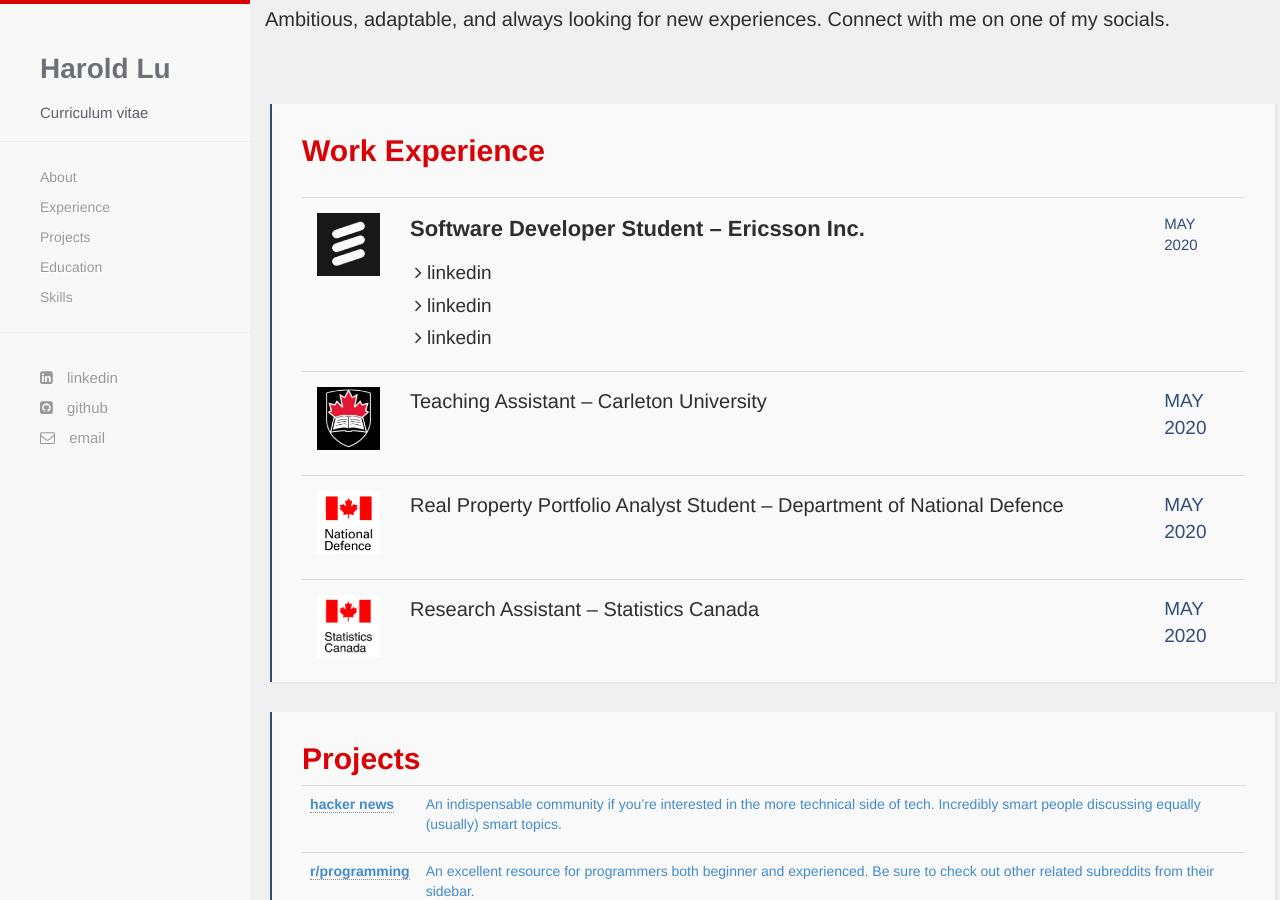
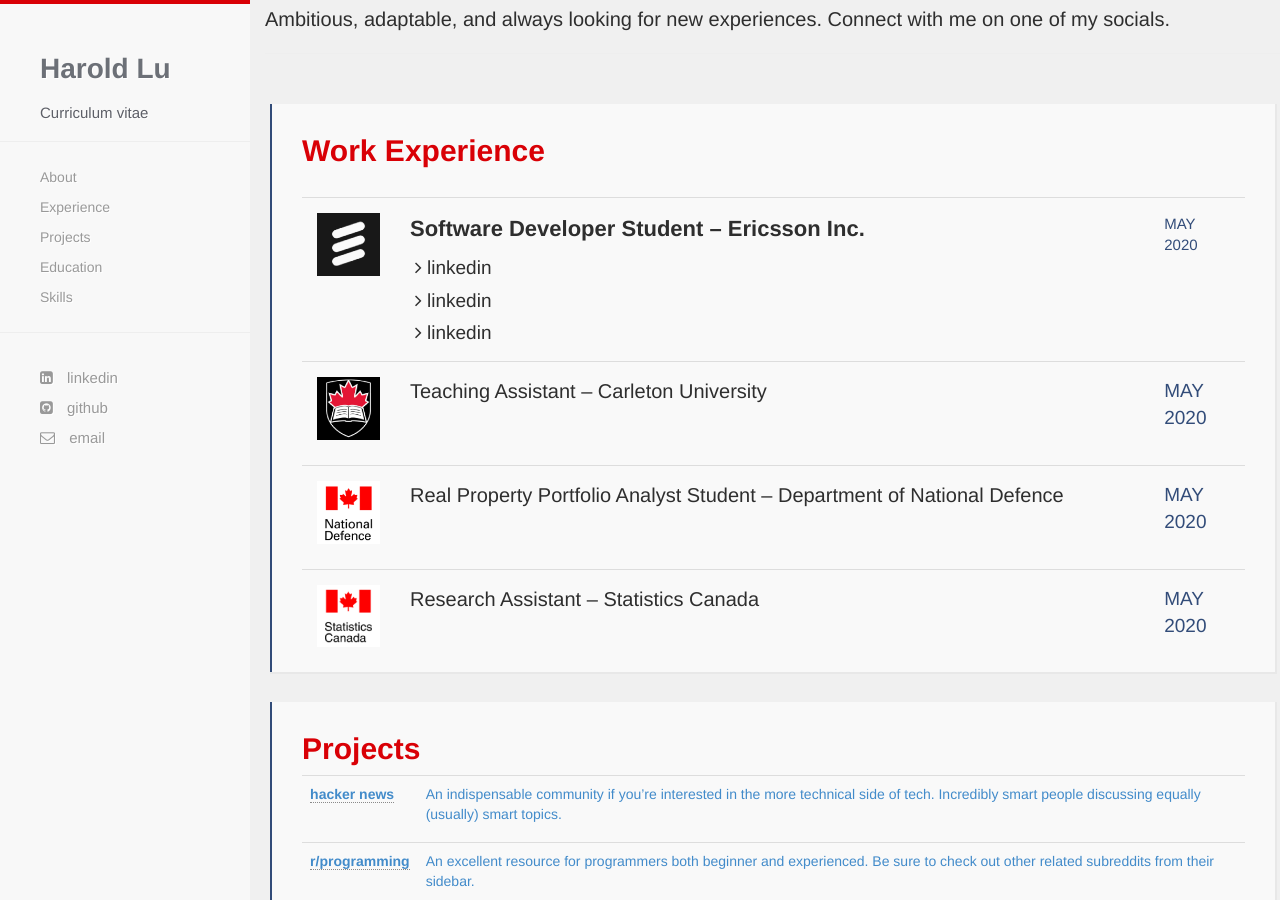
Before and after one commit to harold-lu/harold-lu.github.io, a Jekyll site: the page built from index.html, in a window 1280 px wide and 900 px high, scrolled down 897 px. Built offline with Jekyll 4.4.1, drawn with Linux system fonts in a browser that asks for light colours; nearby versions of some CDN libraries; some web fonts are replaced.

Commit message:
table update

```diff
--- a/index.html
+++ b/index.html
@@ -34,7 +34,7 @@
             <td style="width:60%;padding:15px">
               <p style="color:#2e2e2e;font-size:22px;font-weight:600">Software Developer Student  &ndash;  Ericsson Inc.</p>
 			  <!-- <p style="color:#2e2e2e;font-size:18px;font-weight:400"> -->
-			  <ul  style="font-size:19px;font-weight:450;color:#2e2e2e;list-style-type: none;list-style-position:inside;margin:0;padding:5px">
+			  <ul  style="font-size:19px;font-weight:450;color:#2e2e2e;list-style-type: none;list-style-position:inside;margin:0;padding:0px 0px 0px 5px">
 				<li style="padding-bottom:5px"><i class="fa fa-angle-right"></i> linkedin</li>
 				<li style="padding-bottom:5px"><i class="fa fa-angle-right"></i> linkedin</li>
 				<li><i class="fa fa-angle-right"></i> linkedin</li>
```
